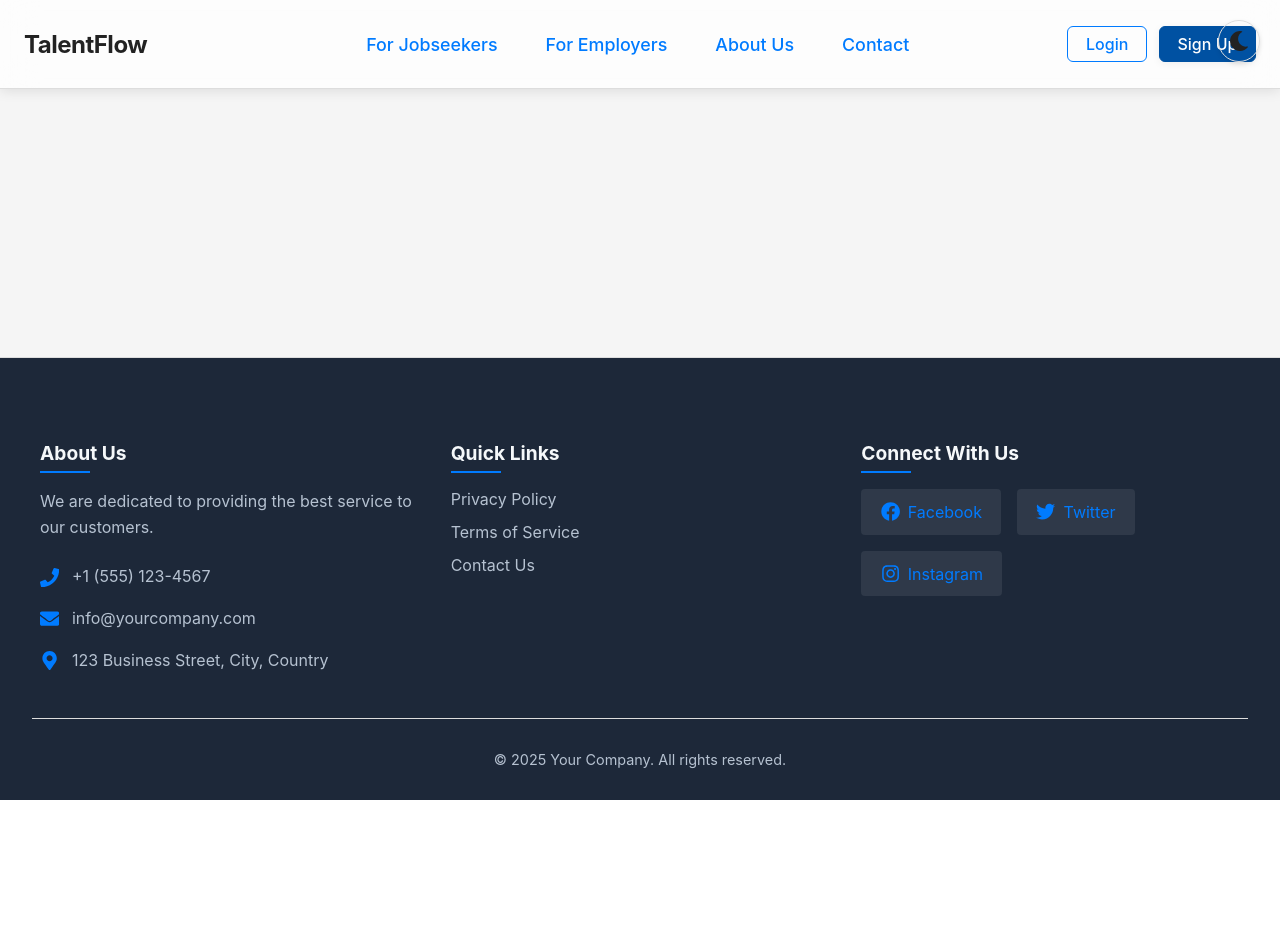
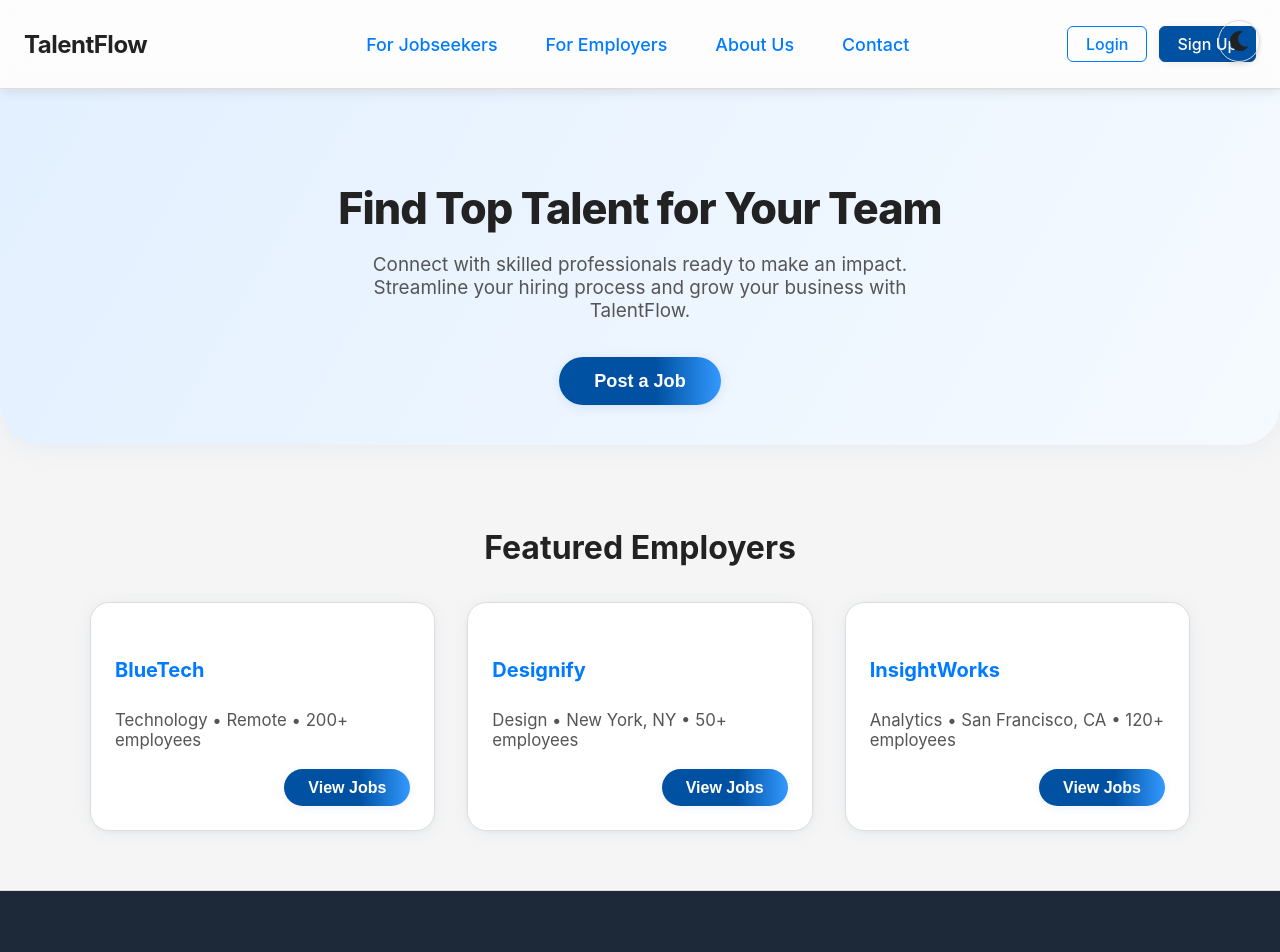
Before and after one commit to KartikVhonale/hr_website, a React (Create React App) app: page /employers in a window 1280 px wide. Shown: the top 952 px of the page. Before the commit the page ends 800 px from the top, so only its background shows below. Built offline with nearby package versions, Linux system fonts and the light colour scheme.

Commit message:
employers page is added

```diff
--- a/src/App.js
+++ b/src/App.js
@@ -7,6 +7,7 @@ import Footer from './components/Footer';
 import Login from './pages/Login';
 import Signup from './pages/Signup';
 import Jobseekers from './pages/Jobseekers';
+import Employers from './pages/Employers';
 import './App.css';
 import { Routes, Route } from 'react-router-dom';
 
@@ -21,6 +22,7 @@ function App() {
           <Route path="/login" element={<Login />} />
           <Route path="/signup" element={<Signup />} />
           <Route path="/jobseekers" element={<Jobseekers />} />
+          <Route path="/employers" element={<Employers />} />
         </Routes>
       <Footer />
     </div>
--- a/src/css/Main.css
+++ b/src/css/Main.css
@@ -665,3 +665,166 @@
   .fade-slide-in.delay-2 { animation-delay: 0.4s; }
   .fade-slide-in.delay-3 { animation-delay: 0.6s; }
   .fade-slide-in.delay-4 { animation-delay: 0.8s; }
+
+  /* --- Employers Page Styles --- */
+  .employers-page {
+    padding-top: 90px;
+    background: var(--bg-primary, #f5f8fa);
+    min-height: 100vh;
+  }
+
+  .employers-hero {
+    background: linear-gradient(120deg, #e3f0ff 0%, #f5faff 100%);
+    color: var(--text-primary, #1a2233);
+    text-align: center;
+    padding: 3.5rem 1.5rem 2.5rem 1.5rem;
+    border-radius: 0 0 2.5rem 2.5rem;
+    box-shadow: 0 4px 24px rgba(0,81,162,0.06);
+    position: relative;
+  }
+  :root[data-theme='dark'] .employers-hero {
+    background: linear-gradient(120deg, #101a28 0%, #1a2233 100%);
+    color: #f3f6fa;
+  }
+
+  .employers-title {
+    font-size: 2.7rem;
+    font-weight: 800;
+    margin-bottom: 1.1rem;
+    letter-spacing: -1px;
+  }
+  .employers-desc {
+    font-size: 1.18rem;
+    color: var(--text-secondary, #3a4a5a);
+    margin-bottom: 2.2rem;
+    max-width: 600px;
+    margin-left: auto;
+    margin-right: auto;
+  }
+  .employers-cta {
+    background: linear-gradient(90deg, #0051a2 60%, #3399ff 100%);
+    color: #fff;
+    font-size: 1.13rem;
+    font-weight: 600;
+    padding: 0.85rem 2.2rem;
+    border: none;
+    border-radius: 2rem;
+    box-shadow: 0 2px 12px rgba(0,81,162,0.10);
+    cursor: pointer;
+    transition: background 0.2s, transform 0.18s, box-shadow 0.18s;
+  }
+  .employers-cta:hover {
+    background: linear-gradient(90deg, #3399ff 60%, #0051a2 100%);
+    transform: translateY(-2px) scale(1.04);
+    box-shadow: 0 4px 18px rgba(0,81,162,0.13);
+  }
+
+  .employers-featured {
+    margin: 0 auto;
+    max-width: 1100px;
+    padding: 3.5rem 1.5rem 2.5rem 1.5rem;
+  }
+  .featured-title {
+    font-size: 2rem;
+    font-weight: 700;
+    color: var(--text-primary, #1a2233);
+    margin-bottom: 2.2rem;
+    text-align: center;
+  }
+  .featured-employers-list {
+    display: grid;
+    grid-template-columns: repeat(auto-fit, minmax(270px, 1fr));
+    gap: 2rem;
+  }
+  .employer-card {
+    background: var(--card-bg, #fff);
+    border-radius: 1.2rem;
+    box-shadow: 0 2px 16px rgba(0,81,162,0.07), 0 1.5px 8px rgba(0,0,0,0.03);
+    padding: 2.2rem 1.5rem 1.5rem 1.5rem;
+    display: flex;
+    flex-direction: column;
+    align-items: flex-start;
+    transition: box-shadow 0.2s, transform 0.18s;
+    border: 1.5px solid var(--card-border, #e0e6ef);
+    position: relative;
+  }
+  .employer-card h3 {
+    font-size: 1.25rem;
+    font-weight: 700;
+    margin-bottom: 0.7rem;
+    color: var(--accent-primary, #0051a2);
+  }
+  .employer-card p {
+    color: var(--text-secondary, #3a4a5a);
+    font-size: 1.05rem;
+    margin-bottom: 1.2rem;
+  }
+  .employer-card .apply-btn {
+    background: linear-gradient(90deg, #0051a2 60%, #3399ff 100%);
+    color: #fff;
+    font-weight: 600;
+    font-size: 1rem;
+    padding: 0.6rem 1.5rem;
+    border: none;
+    border-radius: 1.5rem;
+    cursor: pointer;
+    box-shadow: 0 2px 8px rgba(0,81,162,0.08);
+    transition: background 0.2s, transform 0.18s, box-shadow 0.18s;
+    align-self: flex-end;
+  }
+  .employer-card .apply-btn:hover {
+    background: linear-gradient(90deg, #3399ff 60%, #0051a2 100%);
+    transform: scale(1.05);
+    box-shadow: 0 4px 16px rgba(0,81,162,0.13);
+  }
+  :root[data-theme='dark'] .employer-card {
+    background: #181e26;
+    border-color: #232b36;
+    color: #f3f6fa;
+  }
+  :root[data-theme='dark'] .employer-card h3 {
+    color: #66b2ff;
+  }
+  :root[data-theme='dark'] .employer-card p {
+    color: #b3c6e0;
+  }
+
+  @media (max-width: 700px) {
+    .employers-hero {
+      padding: 2.2rem 0.7rem 1.5rem 0.7rem;
+      border-radius: 0 0 1.2rem 1.2rem;
+    }
+    .employers-title {
+      font-size: 2rem;
+    }
+    .employers-featured {
+      padding: 2rem 0.5rem 1.5rem 0.5rem;
+    }
+    .featured-title {
+      font-size: 1.3rem;
+    }
+  }
+  @media (max-width: 480px) {
+    .employers-page {
+      padding-top: 60px;
+    }
+    .employers-hero {
+      padding: 1.2rem 0.2rem 0.7rem 0.2rem;
+      border-radius: 0 0 0.7rem 0.7rem;
+    }
+    .employers-title {
+      font-size: 1.3rem;
+    }
+    .employers-desc {
+      font-size: 0.97rem;
+    }
+    .employers-featured {
+      padding: 1.2rem 0.2rem 0.7rem 0.2rem;
+    }
+    .featured-employers-list {
+      gap: 1rem;
+    }
+    .employer-card {
+      padding: 1.1rem 0.7rem 0.7rem 0.7rem;
+    }
+  }
--- /dev/null
+++ b/src/pages/Employers.jsx
@@ -0,0 +1,55 @@
+import React, { useRef } from 'react';
+import '../css/Main.css';
+import useScrollAnimation from '../lib/useScrollAnimation';
+
+const employers = [
+  {
+    name: 'BlueTech',
+    industry: 'Technology',
+    location: 'Remote',
+    size: '200+ employees',
+  },
+  {
+    name: 'Designify',
+    industry: 'Design',
+    location: 'New York, NY',
+    size: '50+ employees',
+  },
+  {
+    name: 'InsightWorks',
+    industry: 'Analytics',
+    location: 'San Francisco, CA',
+    size: '120+ employees',
+  },
+];
+
+const Employers = () => {
+  const heroRef = useRef();
+  const featuredRef = useRef();
+  useScrollAnimation(heroRef);
+  useScrollAnimation(featuredRef);
+
+  return (
+    <div className="employers-page">
+      <section className="employers-hero" ref={heroRef}>
+        <h1 className="employers-title">Find Top Talent for Your Team</h1>
+        <p className="employers-desc">Connect with skilled professionals ready to make an impact. Streamline your hiring process and grow your business with TalentFlow.</p>
+        <button className="employers-cta">Post a Job</button>
+      </section>
+      <section className="employers-featured" ref={featuredRef}>
+        <h2 className="featured-title">Featured Employers</h2>
+        <div className="featured-employers-list">
+          {employers.map((employer, idx) => (
+            <div className="employer-card" key={idx}>
+              <h3>{employer.name}</h3>
+              <p>{employer.industry} • {employer.location} • {employer.size}</p>
+              <button className="apply-btn">View Jobs</button>
+            </div>
+          ))}
+        </div>
+      </section>
+    </div>
+  );
+};
+
+export default Employers;
--- a/src/pages/Jobseekers.jsx
+++ b/src/pages/Jobseekers.jsx
@@ -1,6 +1,7 @@
-import React from 'react';
+import React, { useRef } from 'react';
 import '../css/Main.css';
 import JobCard from '../components/ui/JobCard';
+import useScrollAnimation from '../lib/useScrollAnimation';
 
 const jobs = [
   {
@@ -24,14 +25,19 @@ const jobs = [
 ];
 
 const Jobseekers = () => {
+  const heroRef = useRef();
+  const featuredRef = useRef();
+  useScrollAnimation(heroRef);
+  useScrollAnimation(featuredRef);
+
   return (
     <div className="jobseekers-page">
-      <section className="jobseekers-hero">
+      <section className="jobseekers-hero" ref={heroRef}>
         <h1 className="jobseekers-title">Find Your Next Opportunity</h1>
         <p className="jobseekers-desc">Discover jobs tailored to your skills and interests. Apply in one click and take the next step in your career with TalentFlow.</p>
         <button className="jobseekers-cta">Browse Jobs</button>
       </section>
-      <section className="jobseekers-featured">
+      <section className="jobseekers-featured" ref={featuredRef}>
         <h2 className="featured-title">Featured Jobs</h2>
         <div className="featured-jobs-list">
           {jobs.map((job, idx) => (
```
